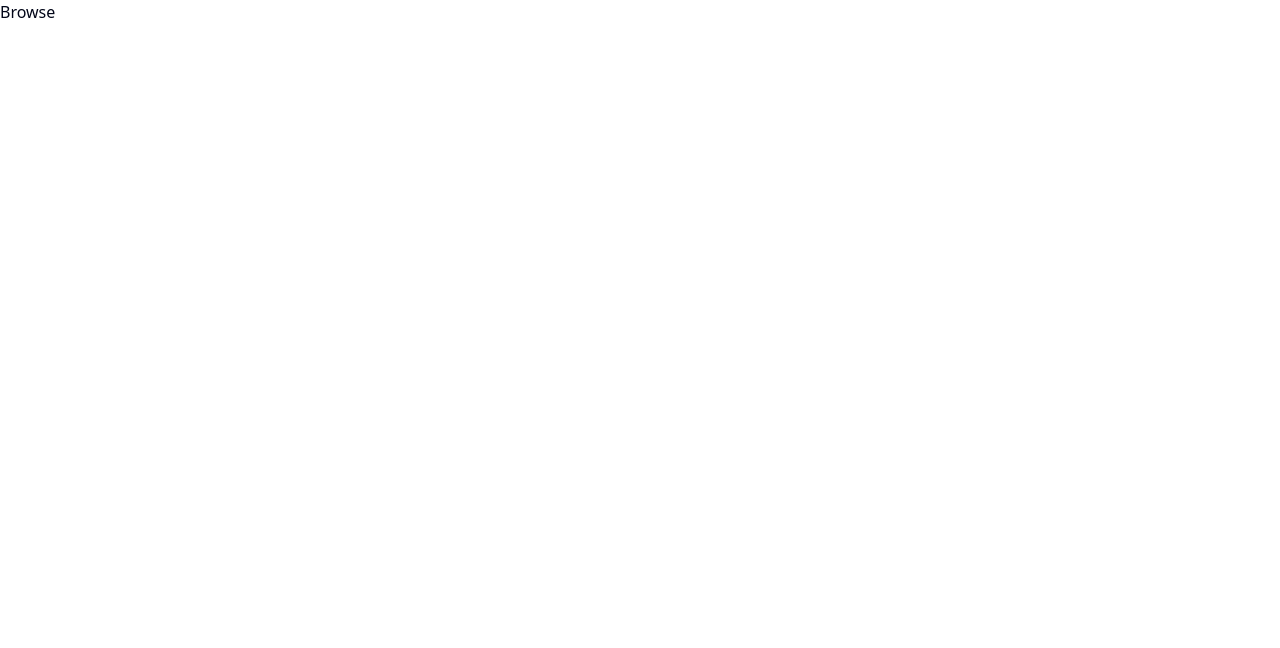
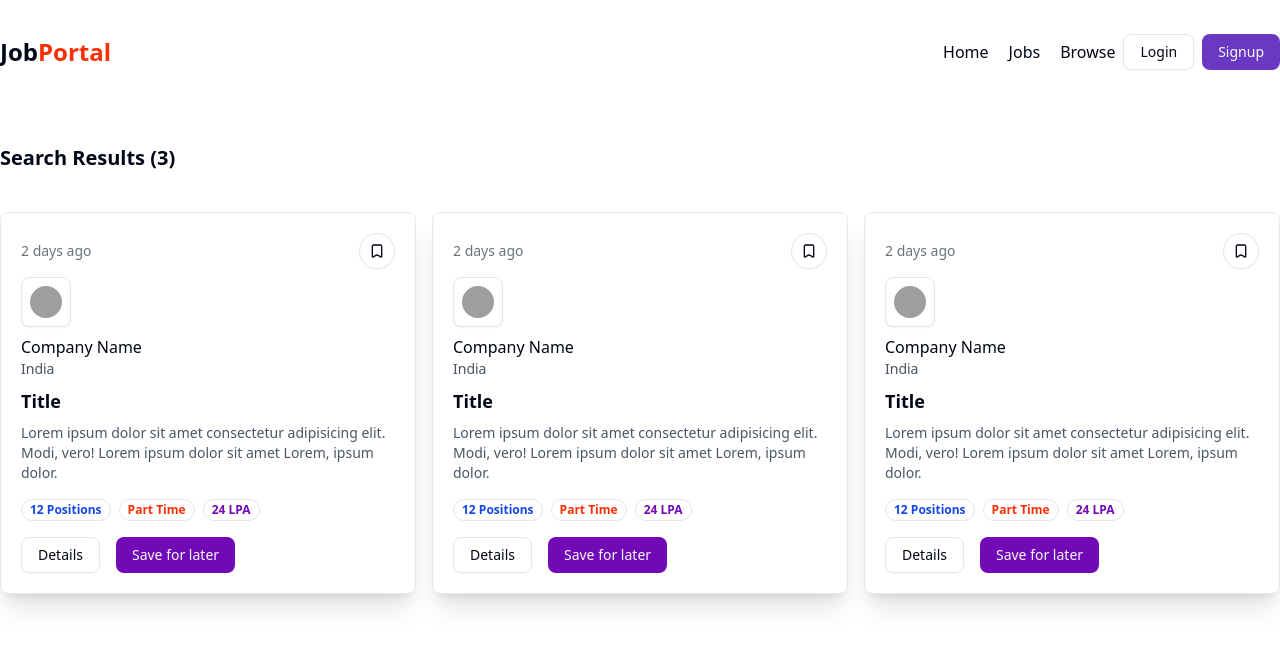
Before and after one commit to vishvadeep-0001/jobportal, a React app in the folder frontend/: page /browse in a window 1280 px wide. Shown: the top 648 px of the page. Built offline with nearby package versions, Linux system fonts and the light colour scheme; grey boxes are pictures that could not be loaded; the HTML template or start-up script is replaced by a standard one.

Commit message:
Browse job component completed

```diff
--- a/frontend/src/components/Browse.jsx
+++ b/frontend/src/components/Browse.jsx
@@ -1,7 +1,25 @@
 import React from "react";
+import Navbar from "./shared/Navbar";
+import Job from "./Job";
+
+const randomJobs = [1, 2, 3];
 
 const Browse = () => {
-  return <div>Browse</div>;
+  return (
+    <div>
+      <Navbar />
+      <div className="max-w-7xl mx-auto my-10">
+        <h1 className="font-bold text-xl my-10">
+          Search Results ({randomJobs.length})
+        </h1>
+        <div className="grid grid-cols-3 gap-4 mt-5">
+          {randomJobs.map((item, index) => (
+            <Job />
+          ))}
+        </div>
+      </div>
+    </div>
+  );
 };
 
 export default Browse;
```
